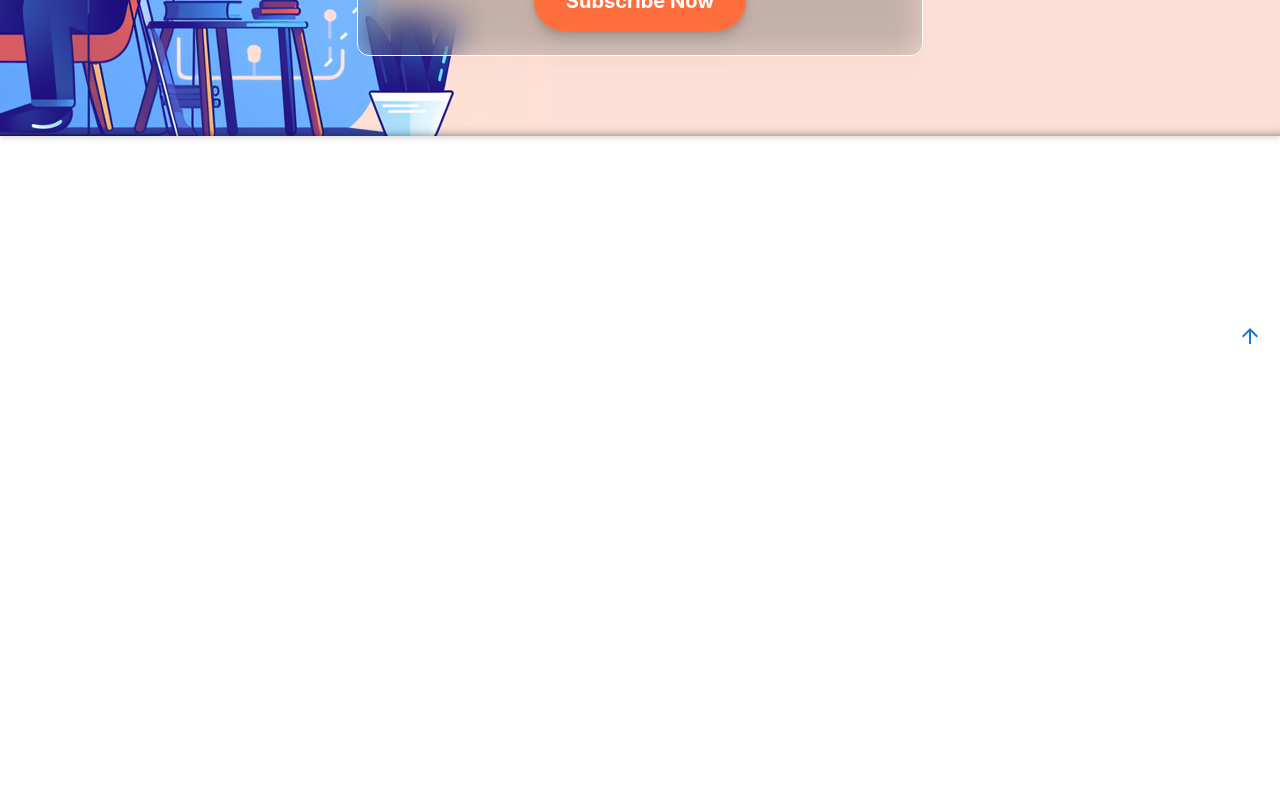
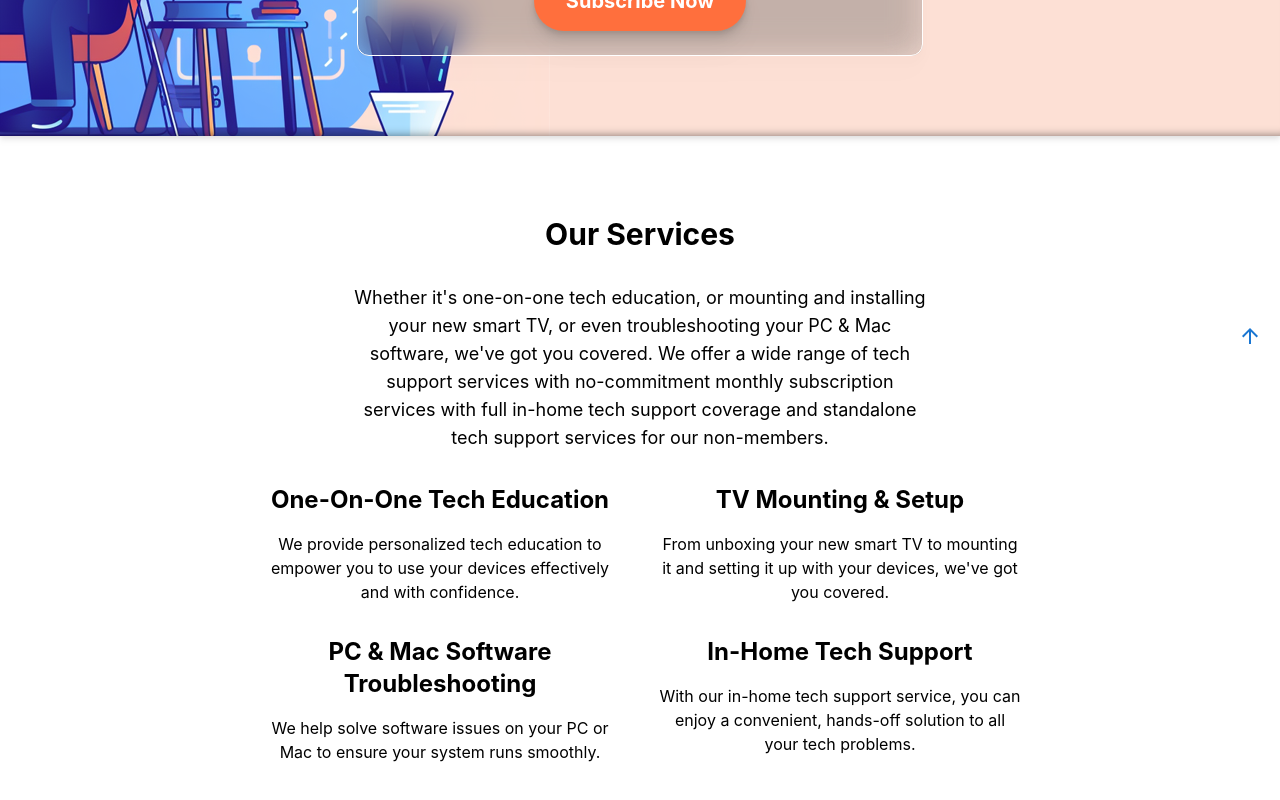
Before and after one commit to MonkeyCrumbs999/Genesis-Tech-Support, a React (Create React App) app: page / in a window 1280 px wide. Shown: the part 434-1234 px from the top of the page. Before the commit the page ends 800 px from the top, so only its background shows below. Built offline with nearby package versions, Linux system fonts and the light colour scheme.

Commit message:
fixed home page

```diff
--- a/src/components/Home.js
+++ b/src/components/Home.js
@@ -6,7 +6,6 @@ import IconButton from "@mui/material/IconButton";
 import ArrowUpwardIcon from "@mui/icons-material/ArrowUpward";
 
 const MotionLink = motion(Link);
-const MotionSection = motion.section;
 
 const fadeIn = {
   hidden: { opacity: 0 },
@@ -19,15 +18,16 @@ function Home() {
   };
 
   return (
-    <main>
-      <MotionSection
+    <motion.main
+      variants={fadeIn}
+      initial="hidden"
+      animate="visible"
+      transition={{ duration: 1.5 }}>
+      <section
         className="relative flex items-center justify-center bg-center py-20 drop-shadow-md shadow-inset-bottom sm:bg-right"
         style={{
           backgroundImage: `url(${HeroImage})`,
-        }}
-        variants={fadeIn}
-        initial="hidden"
-        animate="visible">
+        }}>
         <div className="bg-white bg-opacity-10 backdrop-blur-lg rounded-xl shadow-inner p-6 text-center text-white px-6 border-[1px] border-white drop-shadow-xl backdrop-brightness-75 ml-4 mr-4">
           <h1 className="text-5xl md:text-6xl mb-6 drop-shadow-md font-aoboshi">
             genesis
@@ -48,17 +48,57 @@ function Home() {
             Subscribe Now
           </MotionLink>
         </div>
-      </MotionSection>
+      </section>
 
-      <MotionSection
-        className="bg-white py-20"
-        variants={fadeIn}
-        initial="hidden"
-        animate="visible">
+      <section className="bg-white py-20">
         <div className="container mx-auto px-8">
-          {/* ... remaining code ... */}
+          <h2 className="text-3xl font-bold text-center mb-8">Our Services</h2>
+          <div className="max-w-xl mx-auto">
+            <p className="text-lg text-center mb-8">
+              Whether it's one-on-one tech education, or mounting and installing
+              your new smart TV, or even troubleshooting your PC & Mac software,
+              we've got you covered. We offer a wide range of tech support
+              services with no-commitment monthly subscription services with
+              full in-home tech support coverage and standalone tech support
+              services for our non-members.
+            </p>
+          </div>
+          <div className="grid grid-cols-1 md:grid-cols-2 gap-8 max-w-3xl mx-auto">
+            <div className="text-center">
+              <h3 className="text-2xl mb-4 font-bold">
+                One-On-One Tech Education
+              </h3>
+              <p>
+                We provide personalized tech education to empower you to use
+                your devices effectively and with confidence.
+              </p>
+            </div>
+            <div className="text-center">
+              <h3 className="text-2xl mb-4 font-bold">TV Mounting & Setup</h3>
+              <p>
+                From unboxing your new smart TV to mounting it and setting it up
+                with your devices, we've got you covered.
+              </p>
+            </div>
+            <div className="text-center">
+              <h3 className="text-2xl mb-4 font-bold">
+                PC & Mac Software Troubleshooting
+              </h3>
+              <p>
+                We help solve software issues on your PC or Mac to ensure your
+                system runs smoothly.
+              </p>
+            </div>
+            <div className="text-center">
+              <h3 className="text-2xl mb-4 font-bold">In-Home Tech Support</h3>
+              <p>
+                With our in-home tech support service, you can enjoy a
+                convenient, hands-off solution to all your tech problems.
+              </p>
+            </div>
+          </div>
         </div>
-      </MotionSection>
+      </section>
 
       <IconButton
         onClick={scrollToTop}
@@ -71,7 +111,7 @@ function Home() {
         aria-label="scroll to top">
         <ArrowUpwardIcon />
       </IconButton>
-    </main>
+    </motion.main>
   );
 }
 
```
